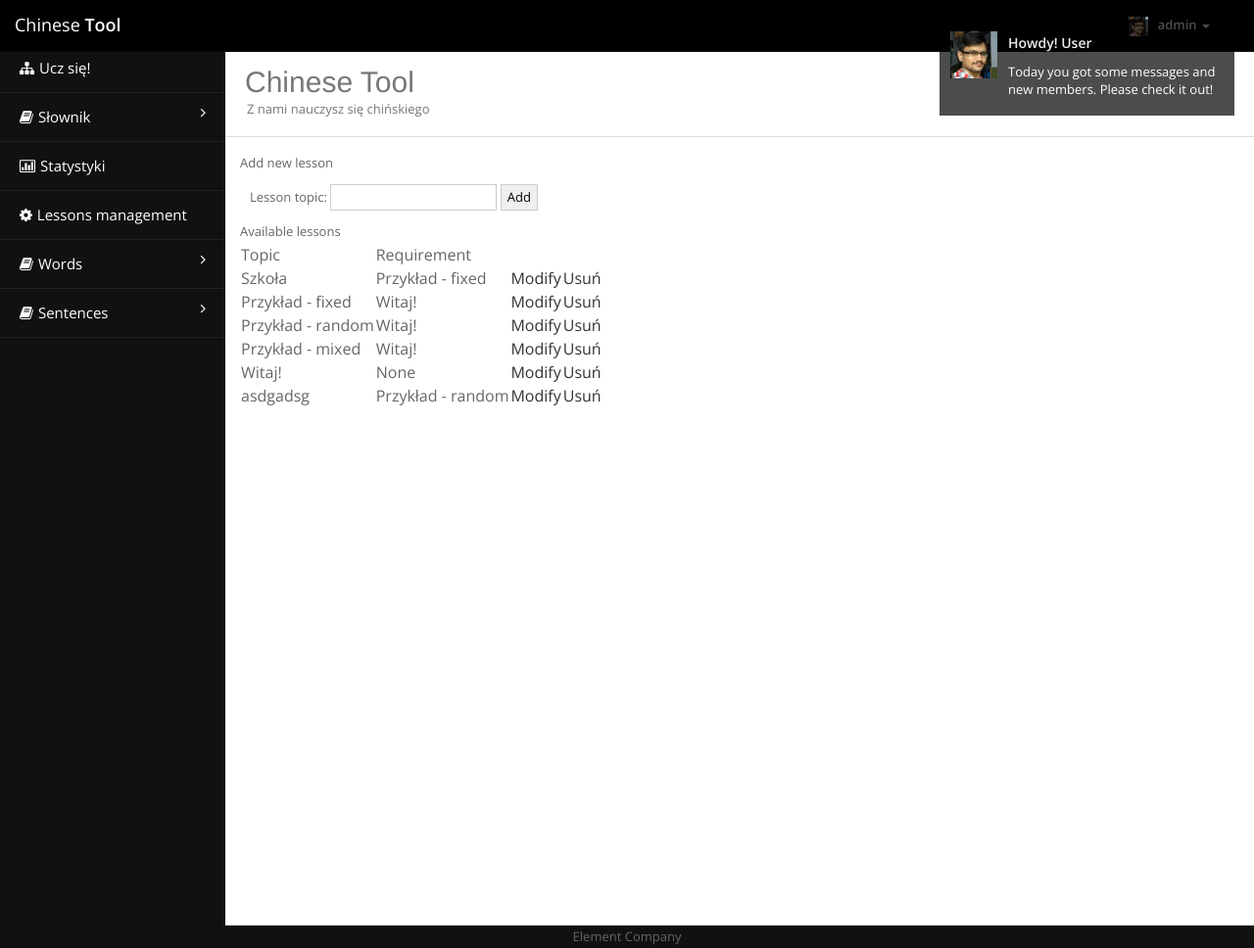
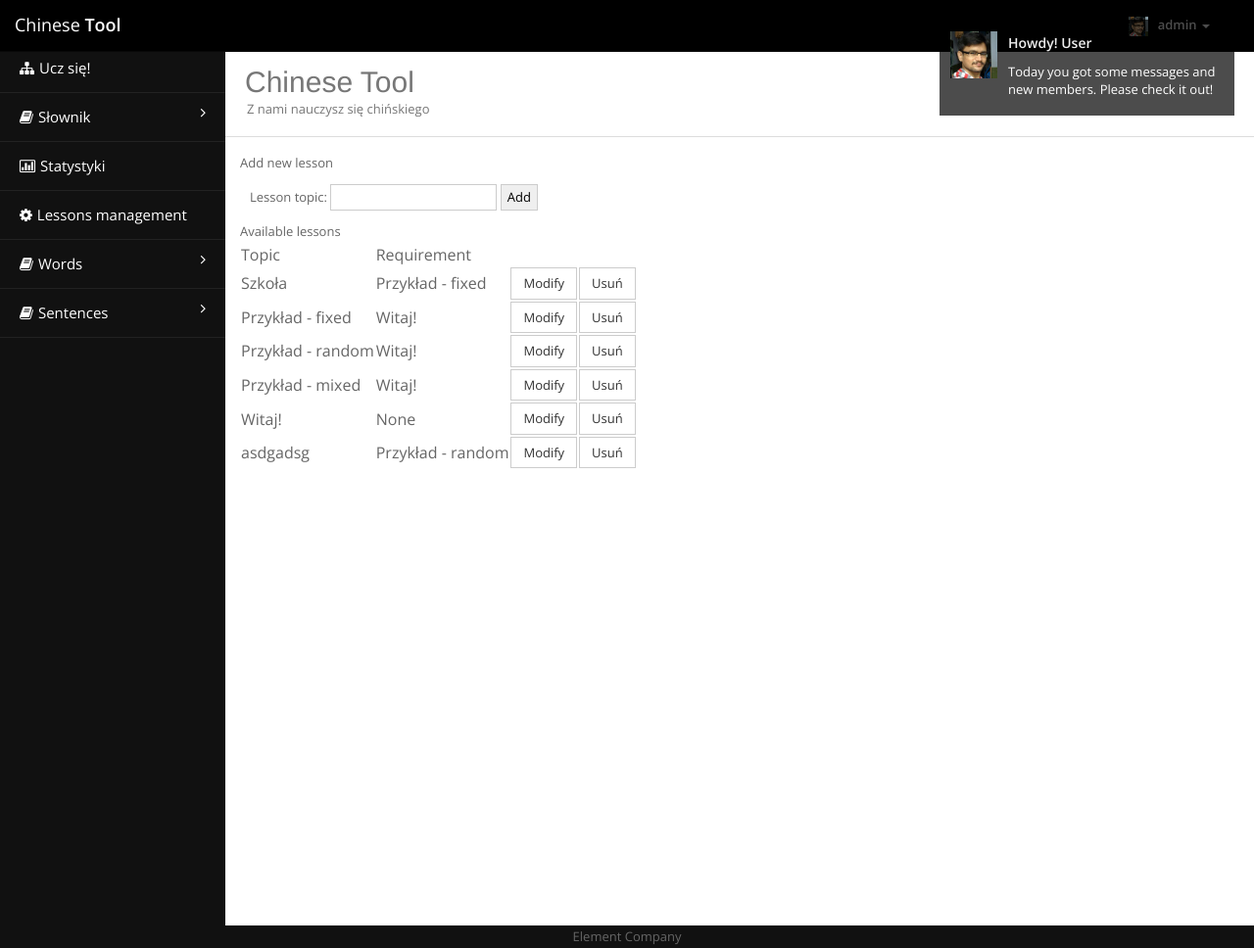
Before and after one commit to Bisk1/kongming, a Django app: template lessons/templates/lessons/lessons_management.html in a window 1280 px wide. Shown: the whole page at 98% size. Run offline with Django 3.2, Linux system fonts and the light colour scheme; the template is opened without the code that fills it: values that come from a table or form of the project are taken from there, others are empty; a user stored in the database is signed in; data comes from the database, SQL or seed files in the repository; some libraries are stand-ins or nearby versions.

Commit message:
Buttons appearance

```diff
--- a/lessons/templates/lessons/lessons_management.html
+++ b/lessons/templates/lessons/lessons_management.html
@@ -46,10 +46,10 @@
                     {% endif %}
                 </td>
                 <td>
-                    <a href="{% url 'lessons:modify_lesson' lesson_id=lesson.id %}">{% trans "Modify" %}</a>
+                    <a class="btn btn-default" href="{% url 'lessons:modify_lesson' lesson_id=lesson.id %}">{% trans "Modify" %}</a>
                 </td>
                 <td>
-                    <a href="{% url 'lessons:delete_lesson' lesson_id=lesson.id %}">{% trans "Delete" %}</a>
+                    <a class="btn btn-default" href="{% url 'lessons:delete_lesson' lesson_id=lesson.id %}">{% trans "Delete" %}</a>
                 </td>
             </tr>
         {% endfor %}
```
